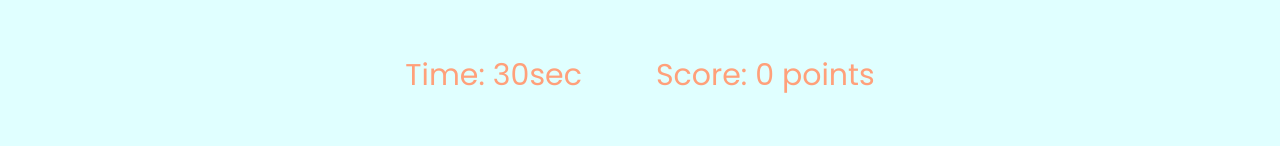
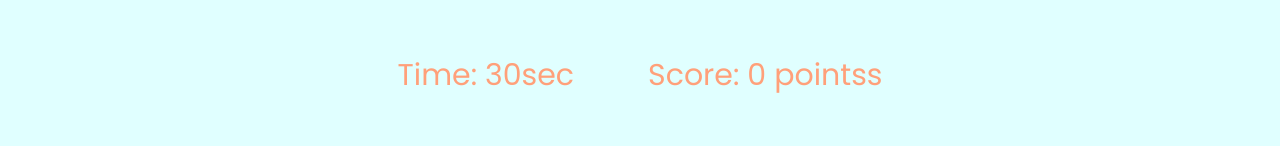
Before and after one commit to Tyanspops/FebServerProj, a website: page public/index.html in a window 1280 px wide. Shown: the part 272-418 px from the top of the page. Drawn offline with Linux system fonts and the light colour scheme; files whose address does not match are found by name.

Commit message:
update text

```diff
--- a/public/index.html
+++ b/public/index.html
@@ -14,7 +14,7 @@
             </span>
             &nbsp;&nbsp;&nbsp;&nbsp;&nbsp;&nbsp;
             <span id = "score">
-                Score: 0 points
+                Score: 0 pointss
             </span>
         </p>
         <br>
```
